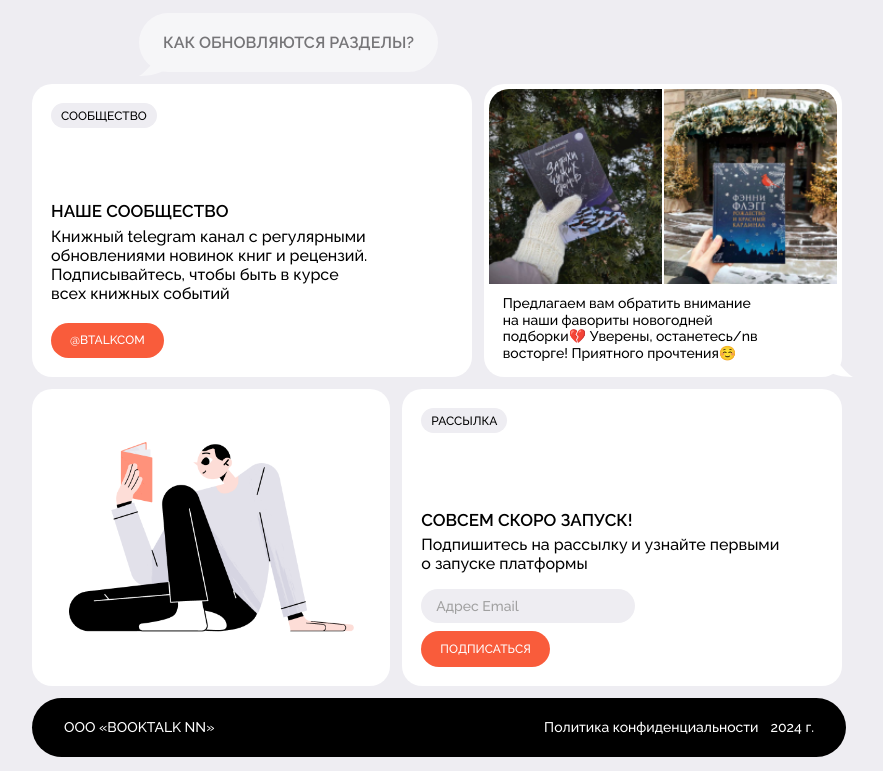
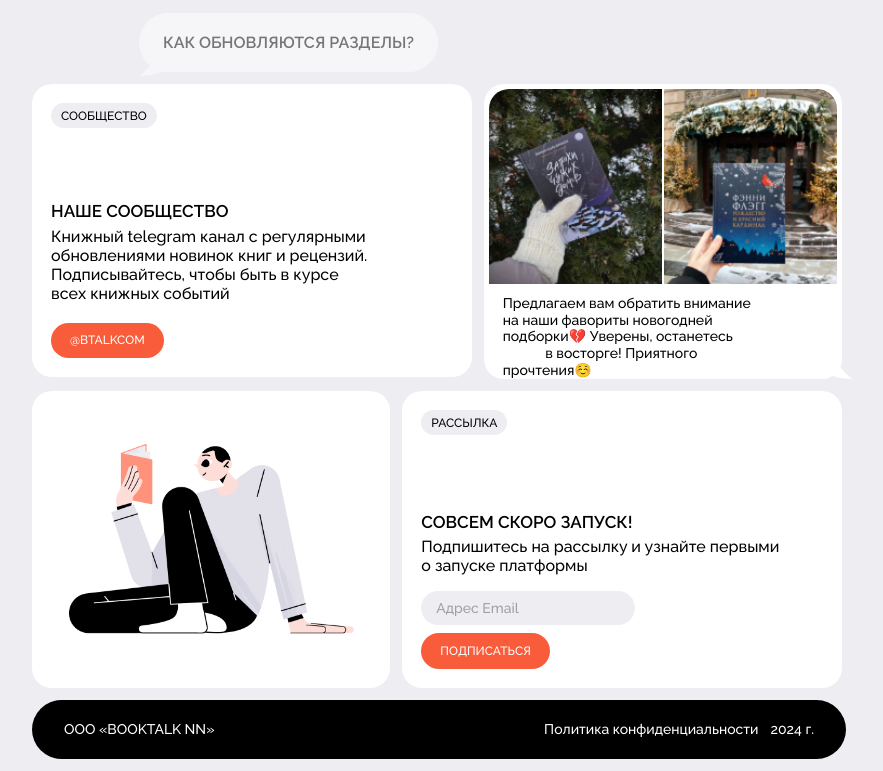
Before and after one commit to arloginova/booktalk, a React (Vite) app: page /#/ in a window 1280 px wide. Shown: the part 1255-2026 px from the top of the page, without its empty margins (201-1084 px from the left). Built offline with nearby package versions, Linux system fonts and the light colour scheme.

Commit message:
Update index.tsx

```diff
--- a/src/widgets/HomeCommunity/News/index.tsx
+++ b/src/widgets/HomeCommunity/News/index.tsx
@@ -23,7 +23,7 @@ const News: FC<Props> = ({ className }) => {
 						<br />
 						на наши фавориты новогодней
 						<br />
-						подборки💔 Уверены, останетесь/nв восторге! Приятного прочтения☺️
+						подборки💔 Уверены, останетесь                    в восторге! Приятного прочтения☺️
 					</>
 				}
 			>
```
